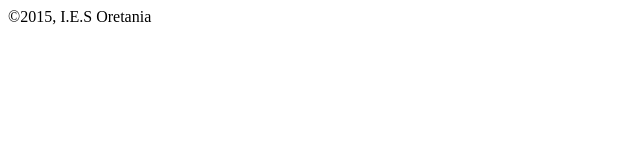
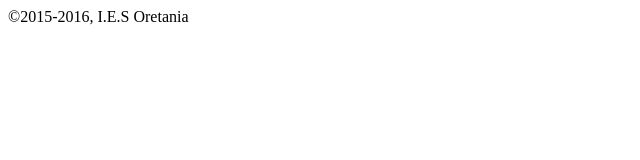
Before and after one commit to IvanRobles92/prueba, a plain HTML site: page copyright.html in a window 1280 px wide. Shown: the full height of the page, 0-640 px from the left. Drawn offline with Linux system fonts and the light colour scheme.

Commit message:
tener en cuenta el año 2016 en el copyright

```diff
--- a/copyright.html
+++ b/copyright.html
@@ -5,6 +5,6 @@
   <meta charset"UTF-8"/>
 </head>
 <body>
-	<footer>&copy;2015, I.E.S Oretania</footer>
+	<footer>&copy;2015-2016, I.E.S Oretania</footer>
 </body>
 </html>
```
